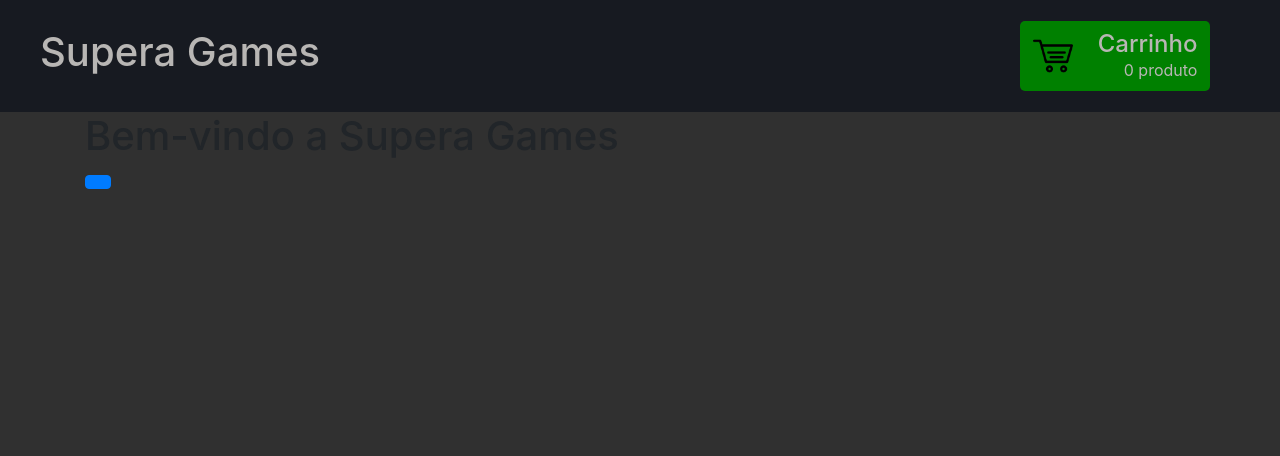
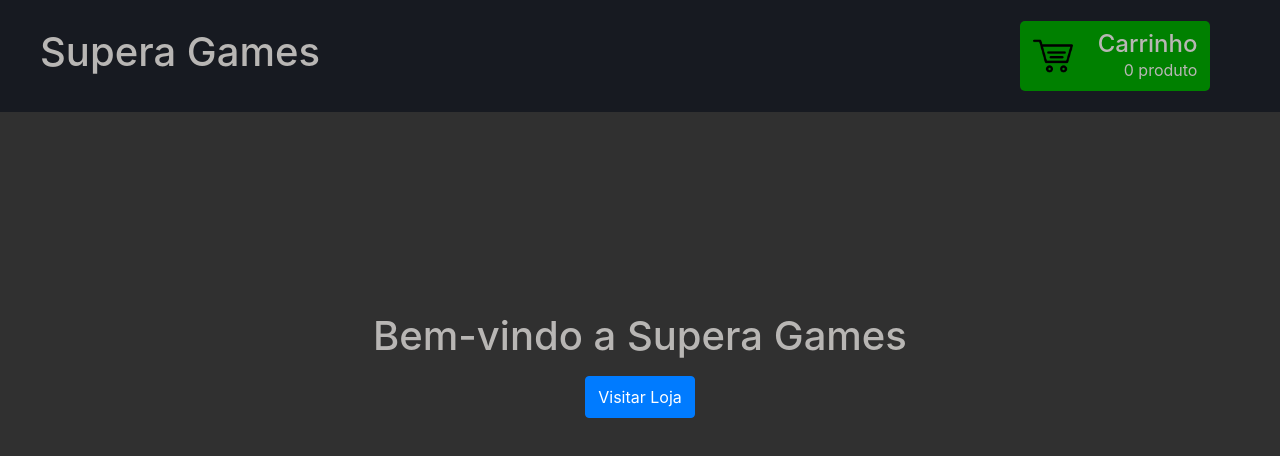
Before and after one commit to arthurleal98/Prova-Supera, a React (Create React App) app: page / in a window 1280 px wide. Shown: the top 456 px of the page. Built offline with nearby package versions, Linux system fonts and the light colour scheme.

Commit message:
melhora no layout

```diff
--- a/src/home/home.js
+++ b/src/home/home.js
@@ -1,10 +1,22 @@
 import { Link } from "react-router-dom";
 
 const Home = () =>{
+    const styleHome={
+        textAlign:'center',
+        color: '#b8b6b4',
+        height:'100%',
+        marginTop:200
+    }
+
+
     return(
-        <div className='container'>
-            <h1>Bem-vindo a Supera Games</h1>
-            <button className='btn btn-primary'><Link to='/games'/></button>
+        <div  style={styleHome}>
+
+            <div >
+                <h1>Bem-vindo a Supera Games</h1>
+                <Link to='/games' className='link'><button className='btn btn-primary my-2 py-2'>Visitar Loja</button></Link>
+            </div>
+
 
         </div>
     )
```
